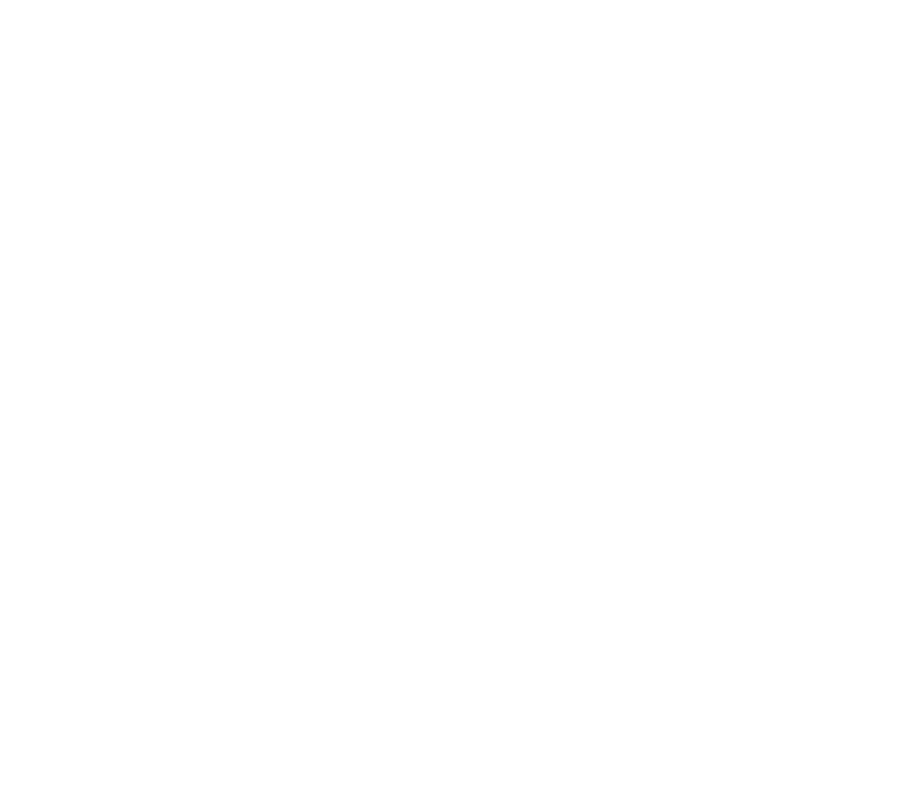
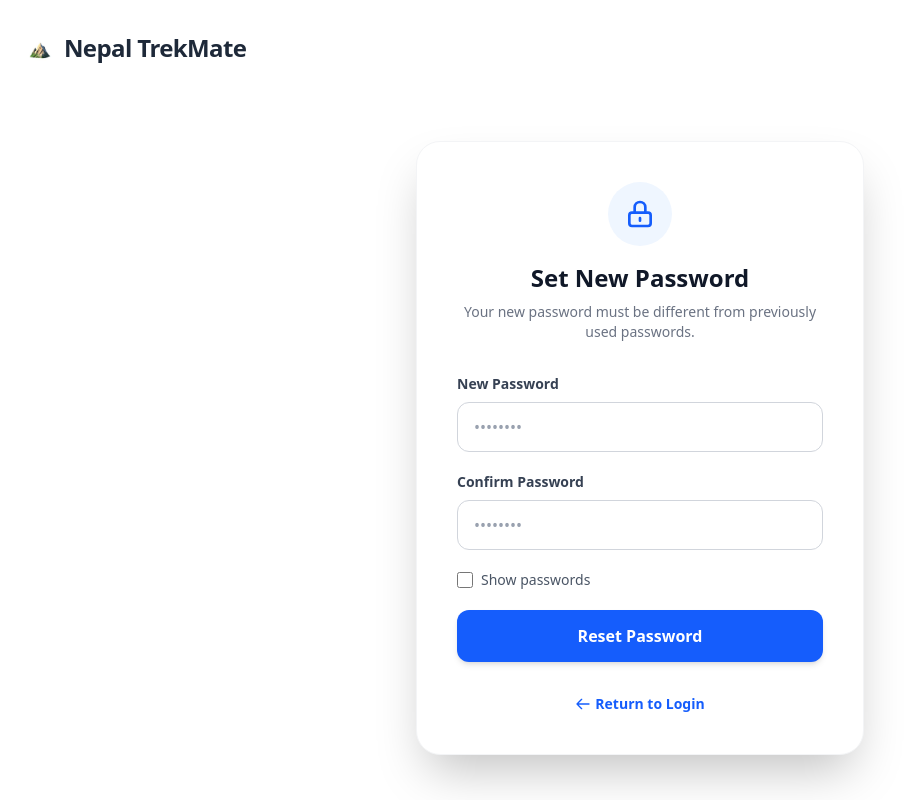
Before and after one commit to salina12305/NepalTrekMate, a React (Vite) app in the folder frontend/: page /resetpassword in a window 1280 px wide. Before the commit this address had no page. Shown: the whole page, without its empty margins (0-906 px from the left). Built offline with nearby package versions, Linux system fonts and the light colour scheme.

Commit message:
Added reset password frontend

```diff
--- a/frontend/src/App.jsx
+++ b/frontend/src/App.jsx
@@ -2,6 +2,7 @@
 import { BrowserRouter as Router, Routes, Route } from 'react-router-dom';
 import Home from './pages/Home';
 import ForgotPassword from './pages/ForgotPassword';
+import ResetPassword from './pages/ResetPassword';
 
 
 function App(){
@@ -10,6 +11,7 @@
       <Routes>
         <Route path="/" element={<Home/>}/>
       <Route path="/forgotpassword" element={<ForgotPassword/>}/>
+        <Route path="/resetpassword" element={<ResetPassword/>}/>
       </Routes>
     </Router>
   )
--- /dev/null
+++ b/frontend/src/pages/ResetPassword.jsx
@@ -0,0 +1,144 @@
+import React, { useState } from "react";
+
+export default function ResetPassword() {
+  const [password, setPassword] = useState("");
+  const [confirmPassword, setConfirmPassword] = useState("");
+  const [showPassword, setShowPassword] = useState(false);
+  const [error, setError] = useState("");
+
+  const handleSubmit = (e) => {
+    e.preventDefault();
+
+    if (password !== confirmPassword) {
+      setError("Passwords do not match");
+      return;
+    }
+
+    setError("");
+    console.log("Password updated successfully");
+    alert("Your password has been reset successfully!");
+  };
+
+  return (
+    <div className="min-h-screen w-full bg-white flex flex-col font-sans">
+
+      {/* --- Header with Logo and Title --- */}
+      <nav className="w-full flex items-center p-6">
+        <div className="flex items-center gap-2">
+          <img src="/logo.png"
+            alt="Logo"
+            className="h-12 w-auto"
+          />
+          <span className="text-2xl font-bold text-gray-800 tracking-tight">
+            Nepal TrekMate
+          </span>
+        </div>
+      </nav>
+
+      {/* --- Main Content Section --- */}
+      <div className="flex-grow flex items-center justify-center p-6">
+        <div className="w-full max-w-md bg-white border border-gray-100 shadow-2xl rounded-3xl p-10">
+
+          {/* Icon/Heading Section */}
+          <div className="text-center mb-8">
+            <div className="bg-blue-50 w-16 h-16 rounded-full flex items-center justify-center mx-auto mb-4">
+              <svg
+                className="w-8 h-8 text-blue-600"
+                fill="none"
+                stroke="currentColor"
+                viewBox="0 0 24 24"
+              >
+                <path
+                  strokeLinecap="round"
+                  strokeLinejoin="round"
+                  strokeWidth="2"
+                  d="M12 15v2m-6 4h12a2 2 0 002-2v-6a2 2 0 00-2-2H6a2 2 0 00-2 2v6a2 2 0 002 2zm10-10V7a4 4 0 00-8 0v4h8z"
+                />
+              </svg>
+            </div>
+            <h2 className="text-2xl font-extrabold text-gray-900">Set New Password</h2>
+            <p className="text-gray-500 mt-2 text-sm">
+              Your new password must be different from previously used passwords.
+            </p>
+          </div>
+
+          {/* Form Section */}
+          <form onSubmit={handleSubmit} className="space-y-5">
+            {/* New Password */}
+            <div>
+              <label className="block text-sm font-semibold text-gray-700 mb-2">
+                New Password
+              </label>
+              <input
+                type={showPassword ? "text" : "password"}
+                required
+                value={password}
+                onChange={(e) => setPassword(e.target.value)}
+                placeholder="••••••••"
+                className="w-full px-4 py-3 rounded-xl border border-gray-300 focus:ring-2 focus:ring-blue-500 focus:border-transparent outline-none transition-all placeholder:text-gray-400"
+              />
+            </div>
+
+            {/* Confirm Password */}
+            <div>
+              <label className="block text-sm font-semibold text-gray-700 mb-2">
+                Confirm Password
+              </label>
+              <input
+                type={showPassword ? "text" : "password"}
+                required
+                value={confirmPassword}
+                onChange={(e) => setConfirmPassword(e.target.value)}
+                placeholder="••••••••"
+                className="w-full px-4 py-3 rounded-xl border border-gray-300 focus:ring-2 focus:ring-blue-500 focus:border-transparent outline-none transition-all placeholder:text-gray-400"
+              />
+            </div>
+
+            {/* Show Password Toggle */}
+            <div className="flex items-center gap-2 text-sm text-gray-600">
+              <input
+                id="show-pass"
+                type="checkbox"
+                className="w-4 h-4 rounded border-gray-300 text-blue-600 focus:ring-blue-500 cursor-pointer"
+                checked={showPassword}
+                onChange={() => setShowPassword(!showPassword)}
+              />
+              <label htmlFor="show-pass" className="cursor-pointer select-none font-medium">
+                Show passwords
+              </label>
+            </div>
+
+            {/* Error Message */}
+            {error && (
+              <div className="bg-red-50 border-l-4 border-red-500 p-3 rounded-md">
+                <p className="text-xs text-red-600 font-bold">
+                  {error}
+                </p>
+              </div>
+            )}
+
+            <button
+              type="submit"
+              className="w-full bg-blue-600 text-white py-3.5 rounded-xl font-bold hover:bg-blue-700 transition-all shadow-md active:scale-[0.98] focus:ring-4 focus:ring-blue-200"
+            >
+              Reset Password
+            </button>
+          </form>
+
+          {/* Footer Link */}
+          <div className="mt-8 text-center">
+            <a
+              href="#"
+              className="text-sm font-bold text-blue-600 hover:text-blue-800 transition flex items-center justify-center gap-1"
+            >
+              <svg className="w-4 h-4" fill="none" stroke="currentColor" viewBox="0 0 24 24">
+                <path strokeLinecap="round" strokeLinejoin="round" strokeWidth="2" d="M10 19l-7-7m0 0l7-7m-7 7h18" />
+              </svg>
+              Return to Login
+            </a>
+          </div>
+        </div>
+      </div>
+    </div>
+  );
+}
```
